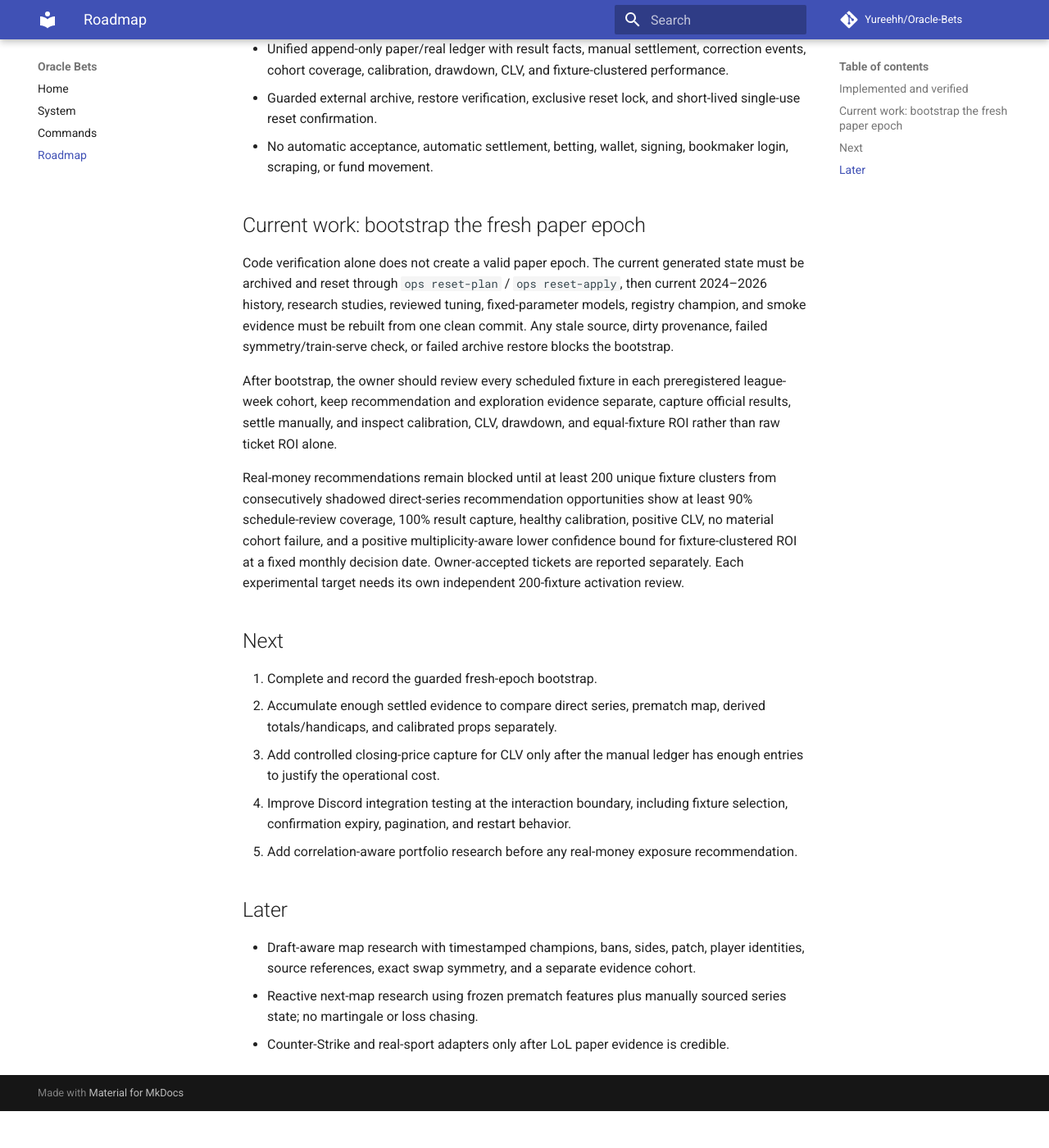
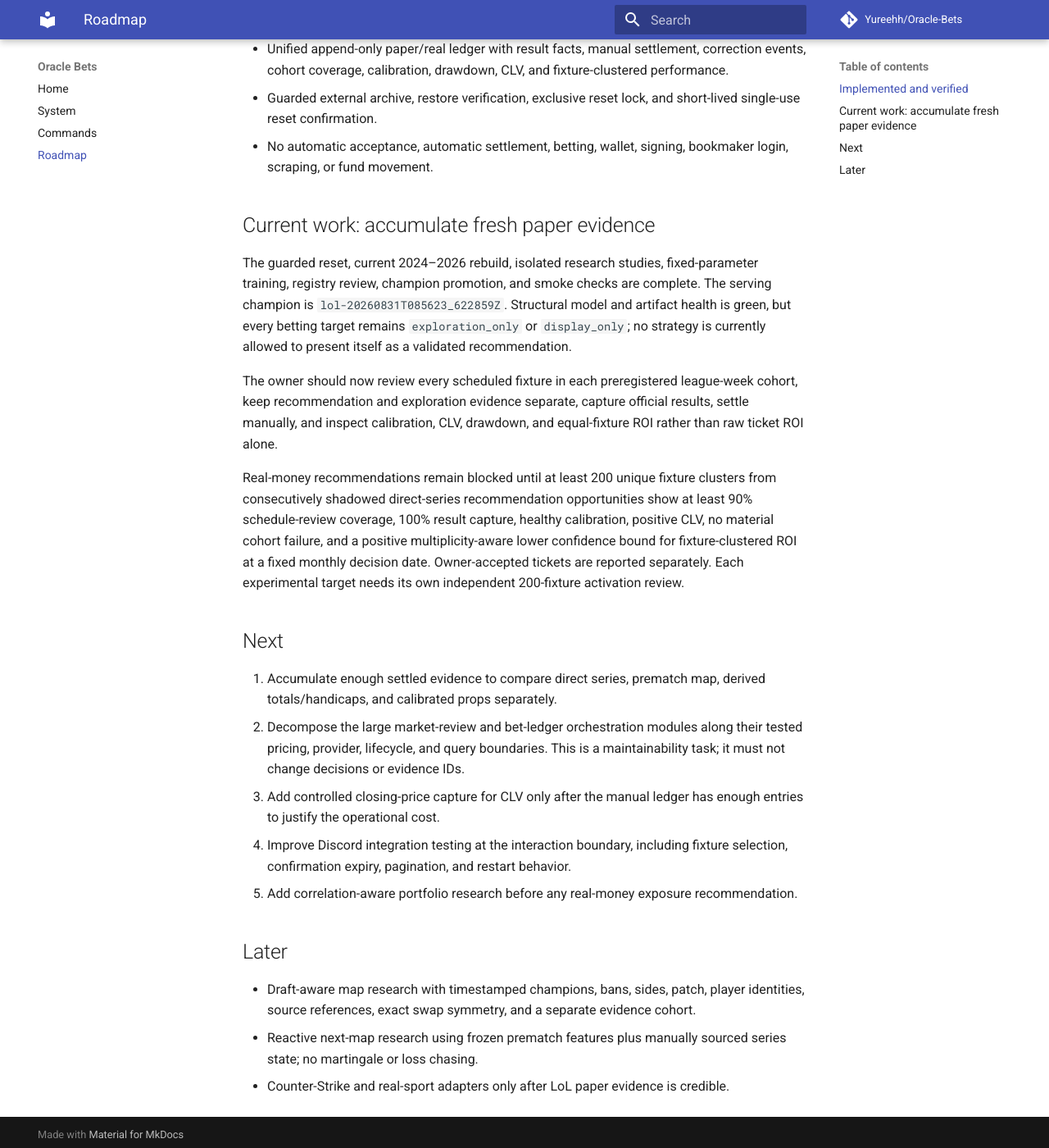
Before and after one commit to Yureehh/Oracle-Bets, an MkDocs documentation site: the page built from docs/roadmap.md, in a window 1280 px wide and 1400 px high, scrolled down 572 px. Shown: the whole window at 82% size. Built offline with MkDocs 1.6.1 and Material for MkDocs 9.7.7, drawn with Linux system fonts in a browser that asks for light colours; comment, search, counter and statistics services are not loaded; before the commit the page ends 1927 px from its top, so only the background shows below that.

Commit message:
docs: start the fresh paper evidence phase

```diff
--- a/docs/roadmap.md
+++ b/docs/roadmap.md
@@ -23,16 +23,16 @@
 - No automatic acceptance, automatic settlement, betting, wallet,
   signing, bookmaker login, scraping, or fund movement.
 
-## Current work: bootstrap the fresh paper epoch
+## Current work: accumulate fresh paper evidence
 
-Code verification alone does not create a valid paper epoch. The current
-generated state must be archived and reset through `ops reset-plan` /
-`ops reset-apply`, then current 2024–2026 history, research studies, reviewed
-tuning, fixed-parameter models, registry champion, and smoke evidence must be
-rebuilt from one clean commit. Any stale source, dirty provenance, failed
-symmetry/train-serve check, or failed archive restore blocks the bootstrap.
+The guarded reset, current 2024–2026 rebuild, isolated research studies,
+fixed-parameter training, registry review, champion promotion, and smoke checks
+are complete. The serving champion is `lol-20260831T085623_622859Z`.
+Structural model and artifact health is green, but every betting target remains
+`exploration_only` or `display_only`; no strategy is currently allowed to
+present itself as a validated recommendation.
 
-After bootstrap, the owner should review every scheduled fixture in each
+The owner should now review every scheduled fixture in each
 preregistered league-week cohort, keep recommendation and exploration evidence
 separate, capture official results, settle manually, and inspect calibration,
 CLV, drawdown, and equal-fixture ROI rather than raw ticket ROI alone.
@@ -47,9 +47,11 @@ experimental target needs its own independent 200-fixture activation review.
 
 ## Next
 
-1. Complete and record the guarded fresh-epoch bootstrap.
-2. Accumulate enough settled evidence to compare direct series, prematch map,
+1. Accumulate enough settled evidence to compare direct series, prematch map,
    derived totals/handicaps, and calibrated props separately.
+2. Decompose the large market-review and bet-ledger orchestration modules along
+   their tested pricing, provider, lifecycle, and query boundaries. This is a
+   maintainability task; it must not change decisions or evidence IDs.
 3. Add controlled closing-price capture for CLV only after the manual ledger has
    enough entries to justify the operational cost.
 4. Improve Discord integration testing at the interaction boundary, including
```
